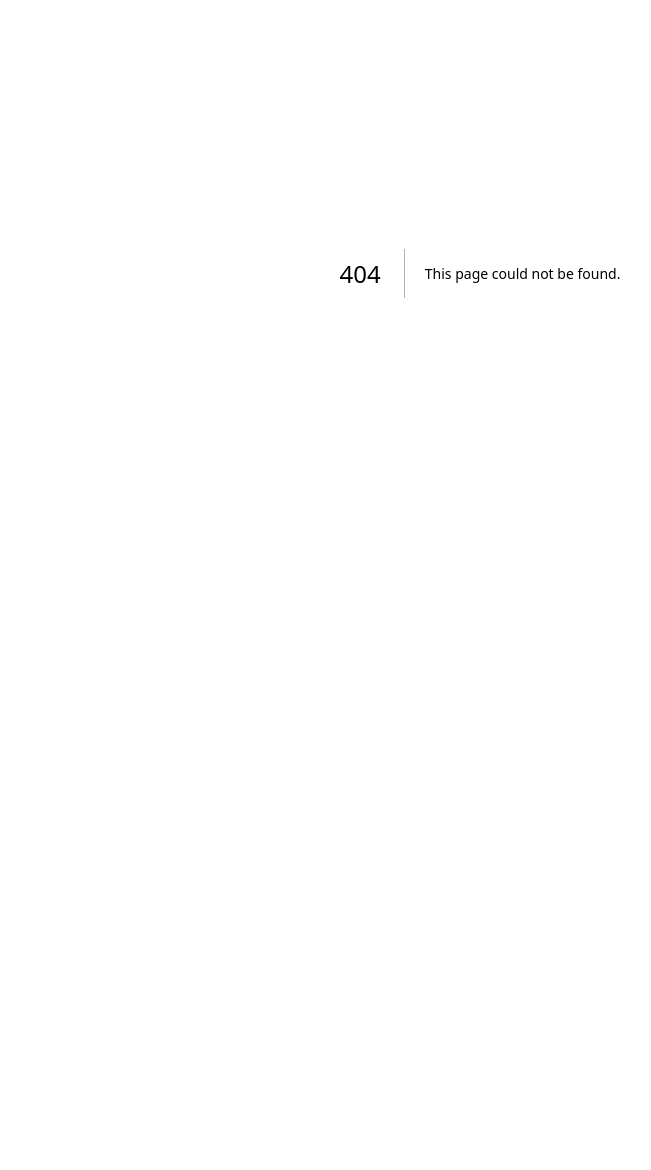
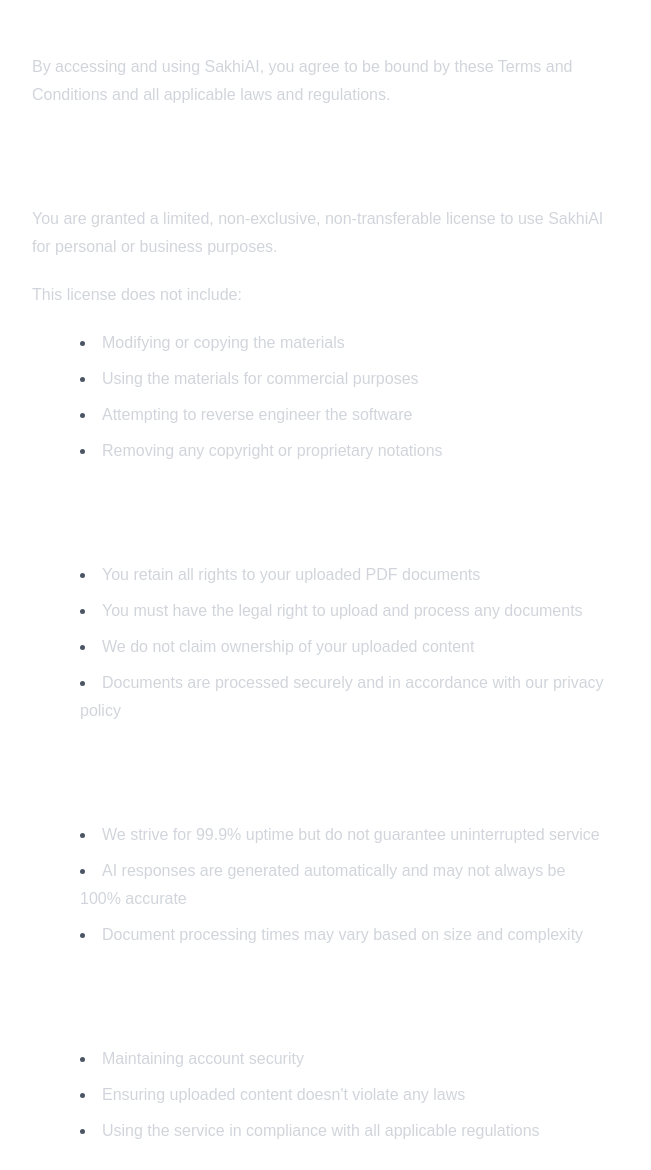
Before and after one commit to vikaswakde/sakhi-ai, a Next.js app: page /tnc in a window 1280 px wide. Before the commit this address had no page. Shown: the part 127-1297 px from the top of the page, without its empty margins (160-811 px from the left). Before the commit the page ends 800 px from the top, so only its background shows below. Built offline with nearby package versions, Linux system fonts and the light colour scheme.

Commit message:
feat: add Terms and Conditions page and update footer link; minor UI adjustments in chat navigation button

```diff
--- a/src/app/page.tsx
+++ b/src/app/page.tsx
@@ -104,7 +104,7 @@
                 )}
                 {firstChat && (
                   <Link href={`chat/${firstChat.id}`}>
-                    <Button className="w-full bg-blue-600/40 hover:bg-blue-700/40 mt-2 group" >
+                    <Button className="w-full bg-blue-600/40 hover:bg-blue-700/40 mt-2 group">
                       <span>Continue to Your Chats</span>
                       <ArrowRightIcon className="ml-2 h-5 w-5 hidden group-hover:block" />
                     </Button>
@@ -429,7 +429,7 @@
     links: [
       { label: "About", href: "#" },
       { label: "Blog", href: "#" },
-      { label: "Careers", href: "#" },
+      { label: "Terms and Conditions", href: "/tnc" },
     ],
   },
   {
--- /dev/null
+++ b/src/app/tnc/page.tsx
@@ -0,0 +1,118 @@
+import React from "react";
+
+const page = () => {
+  return (
+    <div className="container mx-auto px-4 py-12">
+      <div className="max-w-4xl mx-auto">
+        <h1 className="text-3xl font-bold text-white mb-8">
+          Terms and Conditions
+        </h1>
+
+        <div className="prose prose-invert">
+          <section className="mb-8">
+            <h2 className="text-2xl font-semibold mb-4">
+              1. Acceptance of Terms
+            </h2>
+            <p className="text-gray-300">
+              By accessing and using SakhiAI, you agree to be bound by these
+              Terms and Conditions and all applicable laws and regulations.
+            </p>
+          </section>
+
+          <section className="mb-8">
+            <h2 className="text-2xl font-semibold mb-4">2. Use License</h2>
+            <p className="text-gray-300 mb-4">
+              You are granted a limited, non-exclusive, non-transferable license
+              to use SakhiAI for personal or business purposes.
+            </p>
+            <p className="text-gray-300">This license does not include:</p>
+            <ul className="list-disc list-inside text-gray-300 ml-4">
+              <li>Modifying or copying the materials</li>
+              <li>Using the materials for commercial purposes</li>
+              <li>Attempting to reverse engineer the software</li>
+              <li>Removing any copyright or proprietary notations</li>
+            </ul>
+          </section>
+
+          <section className="mb-8">
+            <h2 className="text-2xl font-semibold mb-4">
+              3. PDF Document Usage
+            </h2>
+            <ul className="list-disc list-inside text-gray-300 ml-4">
+              <li>You retain all rights to your uploaded PDF documents</li>
+              <li>
+                You must have the legal right to upload and process any
+                documents
+              </li>
+              <li>We do not claim ownership of your uploaded content</li>
+              <li>
+                Documents are processed securely and in accordance with our
+                privacy policy
+              </li>
+            </ul>
+          </section>
+
+          <section className="mb-8">
+            <h2 className="text-2xl font-semibold mb-4">
+              4. Service Limitations
+            </h2>
+            <ul className="list-disc list-inside text-gray-300 ml-4">
+              <li>
+                We strive for 99.9% uptime but do not guarantee uninterrupted
+                service
+              </li>
+              <li>
+                AI responses are generated automatically and may not always be
+                100% accurate
+              </li>
+              <li>
+                Document processing times may vary based on size and complexity
+              </li>
+            </ul>
+          </section>
+
+          <section className="mb-8">
+            <h2 className="text-2xl font-semibold mb-4">
+              5. User Responsibilities
+            </h2>
+            <ul className="list-disc list-inside text-gray-300 ml-4">
+              <li>Maintaining account security</li>
+              <li>Ensuring uploaded content doesn't violate any laws</li>
+              <li>
+                Using the service in compliance with all applicable regulations
+              </li>
+            </ul>
+          </section>
+
+          <section className="mb-8">
+            <h2 className="text-2xl font-semibold mb-4">6. Privacy & Data</h2>
+            <ul className="list-disc list-inside text-gray-300 ml-4">
+              <li>
+                We protect your data using industry-standard security measures
+              </li>
+              <li>
+                Data processing complies with GDPR and other relevant
+                regulations
+              </li>
+              <li>For complete details, please refer to our Privacy Policy</li>
+            </ul>
+          </section>
+
+          <section className="mb-12">
+            <h2 className="text-2xl font-semibold mb-4">7. Modifications</h2>
+            <p className="text-gray-300">
+              We reserve the right to modify these terms at any time. Users will
+              be notified of significant changes.
+            </p>
+          </section>
+
+          <div className="text-center text-gray-400">
+            Built with ❤️ by Vikas Wakde
+          </div>
+        </div>
+      </div>
+    </div>
+  );
+};
+
+export default page;
```
